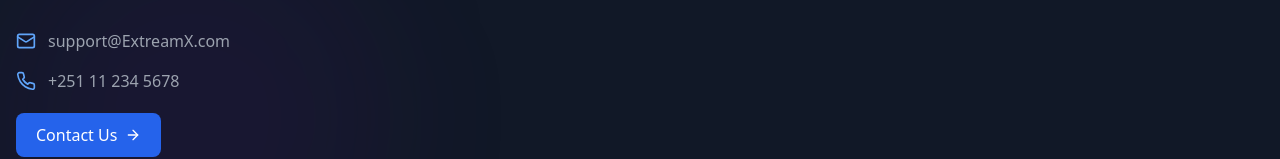
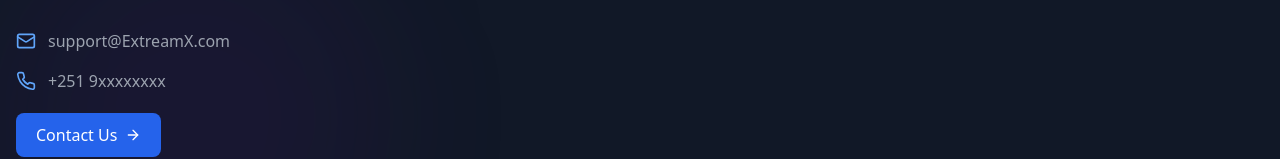
Before and after one commit to MulugetaNigus/AI_POWERED_EDU, a React (Vite) app: page / in a window 1280 px wide. Shown: the part 9869-10028 px from the top of the page. Built offline with nearby package versions, Linux system fonts and the light colour scheme; no server answers.

Commit message:
change footer contact number

```diff
--- a/src/components/Footer.tsx
+++ b/src/components/Footer.tsx
@@ -143,7 +143,7 @@ export default function Footer() {
               </li>
               <li className="flex items-center text-gray-400">
                 <Phone className="h-5 w-5 mr-3 text-blue-400" />
-                +251 11 234 5678
+                +251 9xxxxxxxx
               </li>
               <li>
                 <motion.button
```
